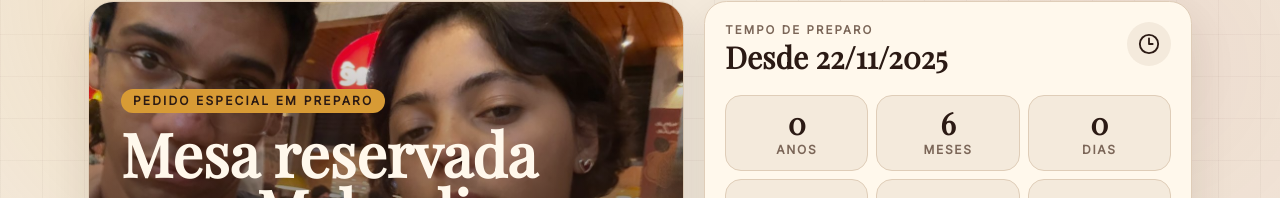
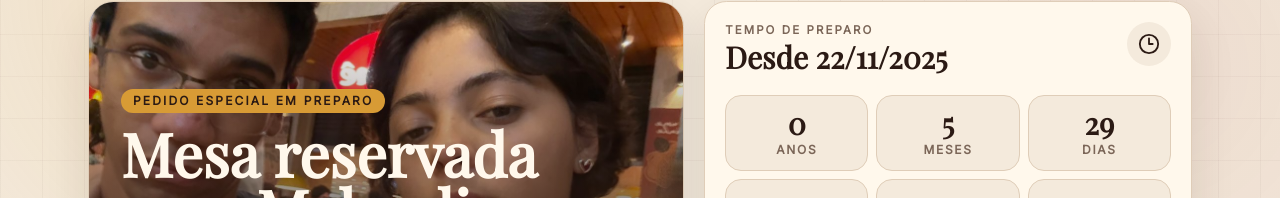
Before and after one commit to Gbmarqss/cafe22, a React (Vite) app: page / in a window 1280 px wide. Shown: the part 92-290 px from the top of the page. Built offline with nearby package versions, Linux system fonts and the light colour scheme.

Commit message:
Corrige contador de meses e melhora UX do cardápio/arquivo

```diff
--- a/src/App.jsx
+++ b/src/App.jsx
@@ -128,10 +128,24 @@ function useRelationshipTime() {
     const totalHours = Math.floor(totalMinutes / 60);
     const totalDays = Math.floor(totalHours / 24);
 
+    let years = now.getFullYear() - startDate.getFullYear();
+    let months = now.getMonth() - startDate.getMonth();
+    let days = now.getDate() - startDate.getDate();
+
+    if (days < 0) {
+      const previousMonthLastDay = new Date(now.getFullYear(), now.getMonth(), 0).getDate();
+      days += previousMonthLastDay;
+      months -= 1;
+    }
+    if (months < 0) {
+      months += 12;
+      years -= 1;
+    }
+
     return {
-      years: Math.floor(totalDays / 365),
-      months: Math.floor((totalDays % 365) / 30),
-      days: (totalDays % 365) % 30,
+      years: Math.max(0, years),
+      months: Math.max(0, months),
+      days: Math.max(0, days),
       hours: totalHours % 24,
       minutes: totalMinutes % 60,
       seconds: totalSeconds % 60,
@@ -371,14 +385,29 @@ function Cardapio({ onOrder }) {
   const [forbiddenClicks, setForbiddenClicks] = useState(0);
   const [secretUnlocked, setSecretUnlocked] = useState(false);
   const [preparingItem, setPreparingItem] = useState(null);
-  const [playClick] = useSound("/musica.mp3", {
-    volume: 0.06,
-    sprite: { order: [0, 650] },
-  });
+  const [soundProfile, setSoundProfile] = useState("classic");
+  const [playClick] = useSound("/musica.mp3", { volume: 0.2 });
+
+  const playOrderSound = () => {
+    try {
+      const context = new (window.AudioContext || window.webkitAudioContext)();
+      const oscillator = context.createOscillator();
+      const gain = context.createGain();
+      oscillator.type = soundProfile === "retro" ? "square" : soundProfile === "soft" ? "sine" : "triangle";
+      oscillator.frequency.value = soundProfile === "retro" ? 510 : soundProfile === "soft" ? 410 : 620;
+      gain.gain.value = 0.03;
+      oscillator.connect(gain);
+      gain.connect(context.destination);
+      oscillator.start();
+      oscillator.stop(context.currentTime + 0.14);
+    } catch {
+      playClick();
+    }
+  };
 
   const prepareOrder = (item) => {
     setPreparingItem(item.name);
-    playClick({ id: "order" });
+    playOrderSound();
 
     toast.promise(
       new Promise((resolve) => {
@@ -432,8 +461,30 @@ function Cardapio({ onOrder }) {
       <SectionTitle
         eyebrow="cardapio da casa"
         title="Pedidos que parecem café, mas guardam história."
-        description="Escolha no balcao, aguarde o preparo e retire o recibo afetivo quando o pedido ficar pronto."
+        description="Escolha no balcao, aguarde o preparo e retire o recibo afetivo quando o pedido ficar pronto. Agora voce pode escolher o som de confirmacao."
       />
+      <div className="mb-4 rounded-2xl border border-cafe-line bg-cafe-paper p-3">
+        <p className="text-xs font-black uppercase tracking-[0.14em] text-cafe-muted">som do pedido</p>
+        <div className="mt-2 flex flex-wrap gap-2">
+          {[
+            ["classic", "Classico"],
+            ["retro", "Retro"],
+            ["soft", "Suave"],
+          ].map(([id, label]) => (
+            <button
+              key={id}
+              type="button"
+              onClick={() => setSoundProfile(id)}
+              className={cn(
+                "rounded-full border px-3 py-1 text-xs font-bold transition",
+                soundProfile === id ? "border-cafe-espresso bg-cafe-espresso text-cafe-paper" : "border-cafe-line bg-cafe-cream",
+              )}
+            >
+              {label}
+            </button>
+          ))}
+        </div>
+      </div>
       <div className="grid gap-4 md:grid-cols-2 xl:grid-cols-3">
         {menuItems.map((item) => {
           const Icon = item.icon;
@@ -677,7 +728,7 @@ function Arquivo({ activeEvent, setSelectedEventId }) {
       />
 
       <div className="grid gap-5 lg:grid-cols-[330px_1fr]">
-        <aside className="flex gap-3 overflow-x-auto pb-2 lg:block lg:space-y-3 lg:overflow-visible">
+        <aside className="flex gap-3 overflow-x-auto pb-2 pl-1 pr-1 lg:block lg:max-h-[74vh] lg:space-y-3 lg:overflow-y-auto lg:pr-2">
           {archiveEvents.map((event) => (
             <button
               key={event.id}
@@ -743,7 +794,7 @@ function CoffeeTalk({ event }) {
             </div>
             <span className="rounded-full bg-[#d9fdd3] px-3 py-1 text-xs font-bold text-[#275d3b]">online</span>
           </div>
-          <div className="max-h-[72vh] overflow-y-auto px-3 py-5 sm:px-5">
+          <div className="max-h-[64vh] overflow-y-auto px-3 py-5 sm:px-5 lg:max-h-[72vh]">
             <div className="mx-auto flex max-w-3xl flex-col gap-2">
               {event.messages.map((message, index) => (
                 <ChatBubble key={`${message.stamp}-${index}`} message={message} />
@@ -962,15 +1013,23 @@ function ReceiptModal({ item, onClose }) {
             {signed ? "recebimento assinado" : "assine para confirmar o recebimento"}
           </p>
         </div>
+        <div className="mt-6 grid grid-cols-2 gap-2">
+          <button
+            onClick={onClose}
+            className="w-full rounded-2xl border border-cafe-line bg-cafe-paper px-4 py-3 text-sm font-black uppercase tracking-[0.16em] text-cafe-muted transition active:scale-[0.99]"
+          >
+            Cancelar
+          </button>
           <button
             onClick={closeWhenSigned}
             className={cn(
-            "mt-6 w-full rounded-2xl px-4 py-3 text-sm font-black uppercase tracking-[0.16em] transition",
+              "w-full rounded-2xl px-4 py-3 text-sm font-black uppercase tracking-[0.16em] transition",
               signed ? "bg-cafe-espresso text-cafe-paper active:scale-[0.99]" : "bg-cafe-line text-cafe-muted",
             )}
           >
             Servir na mesa
           </button>
+        </div>
       </Motion.div>
     </Motion.div>
   );
```
Lines whose indentation alone changed are shown as unchanged.
